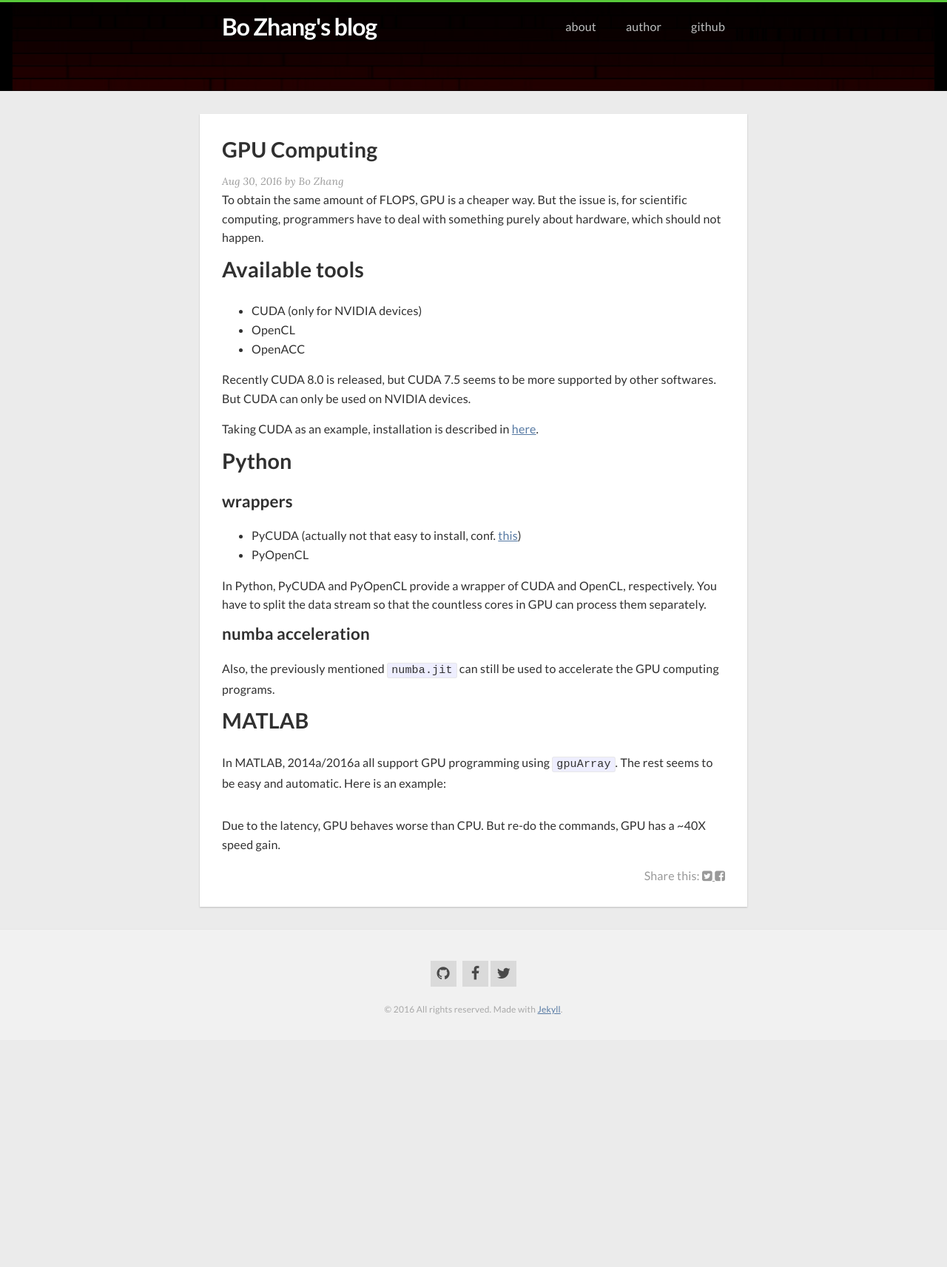
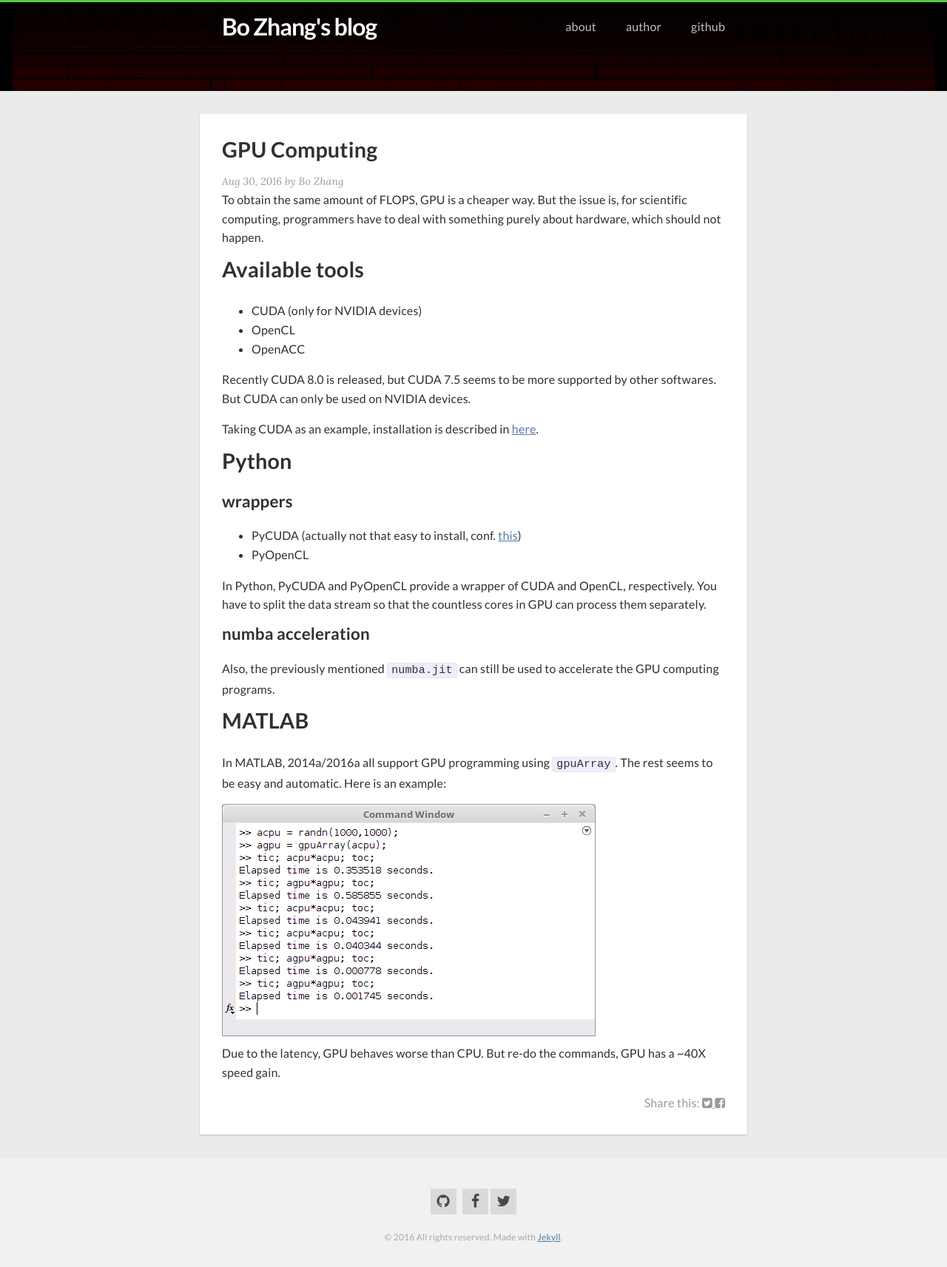
Before and after one commit to hypergravity/hypergravity.github.io, a Jekyll site: the page built from _posts/2016-08-30-GPU-computing.md, in a window 1280 px wide. Shown: the whole page at 74% size. Built offline with Jekyll 4.4.1, drawn with Linux system fonts in a browser that asks for light colours; nearby versions of some CDN libraries; before the commit the page ends 1406 px from its top, so only the background shows below that.

Commit message:
update image url

```diff
--- a/_posts/2016-08-30-GPU-computing.md
+++ b/_posts/2016-08-30-GPU-computing.md
@@ -37,7 +37,6 @@ In MATLAB, 2014a/2016a all support GPU programming using `gpuArray`.
 The rest seems to be easy and automatic.
 Here is an example:
 
-![](/home/cham/PycharmProjects/hypergravity.github.io/_posts/2016-08-30/matlab2016a_gpuarray_matdot.png)
-
+![](https://github.com/hypergravity/hypergravity.github.io/blob/master/_posts/2016-08-30/matlab2016a_gpuarray_matdot.png)
 Due to the latency, GPU behaves worse than CPU.
 But re-do the commands, GPU has a ~40X speed gain.
```
Also changed, not shown: other parts of _posts/2016-08-30-GPU-computing.md (+1 -1 lines).
